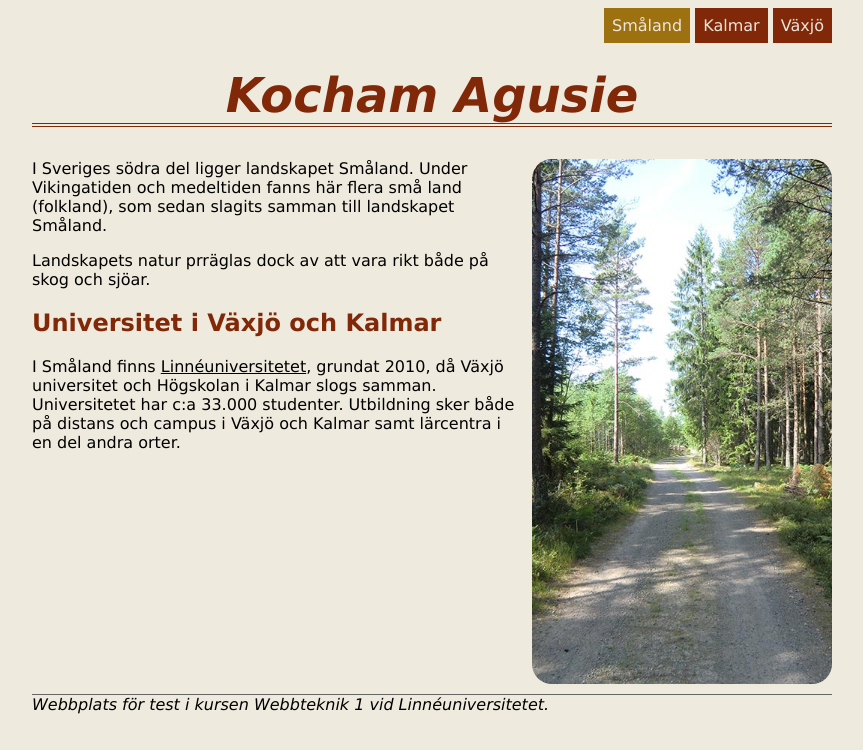
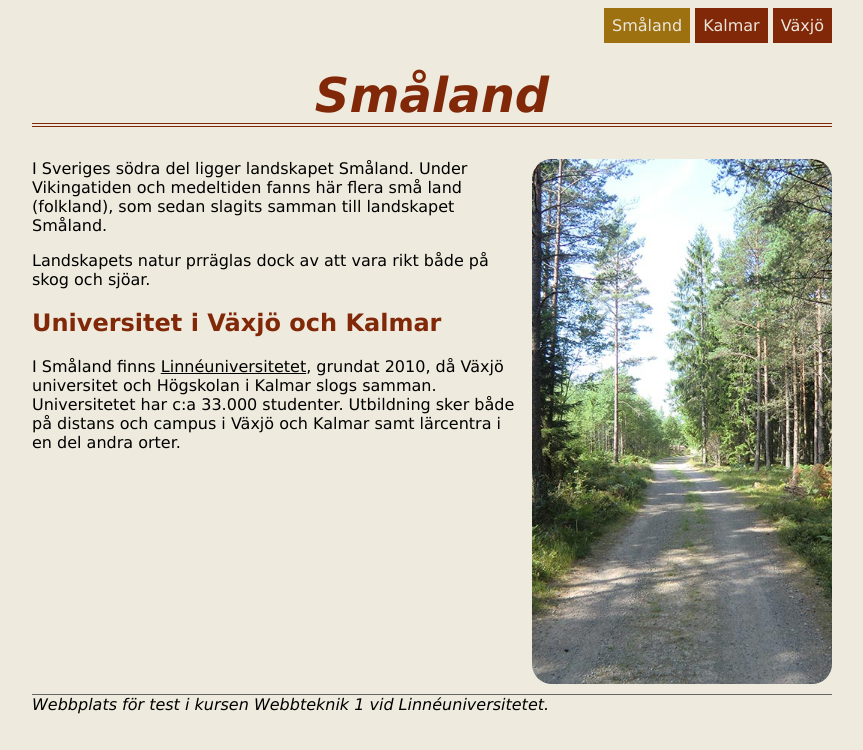
Before and after one commit to RobinKlein90/MyFirstWebSite, a plain HTML site: page index.html in a window 1280 px wide. Shown: the whole page, without its empty margins (208-1071 px from the left). Drawn offline with Linux system fonts and the light colour scheme.

Commit message:
Sista Rubrikändringen

```diff
--- a/index.html
+++ b/index.html
@@ -15,7 +15,7 @@
         </ul>
     </nav>
     <header>
-        <h1>Kocham Agusie</h1>
+        <h1>Småland</h1>
     </header>
     <main>
         <img src="img/forestroad.jpg" alt="Skogsväg" class="floatRight">
```
